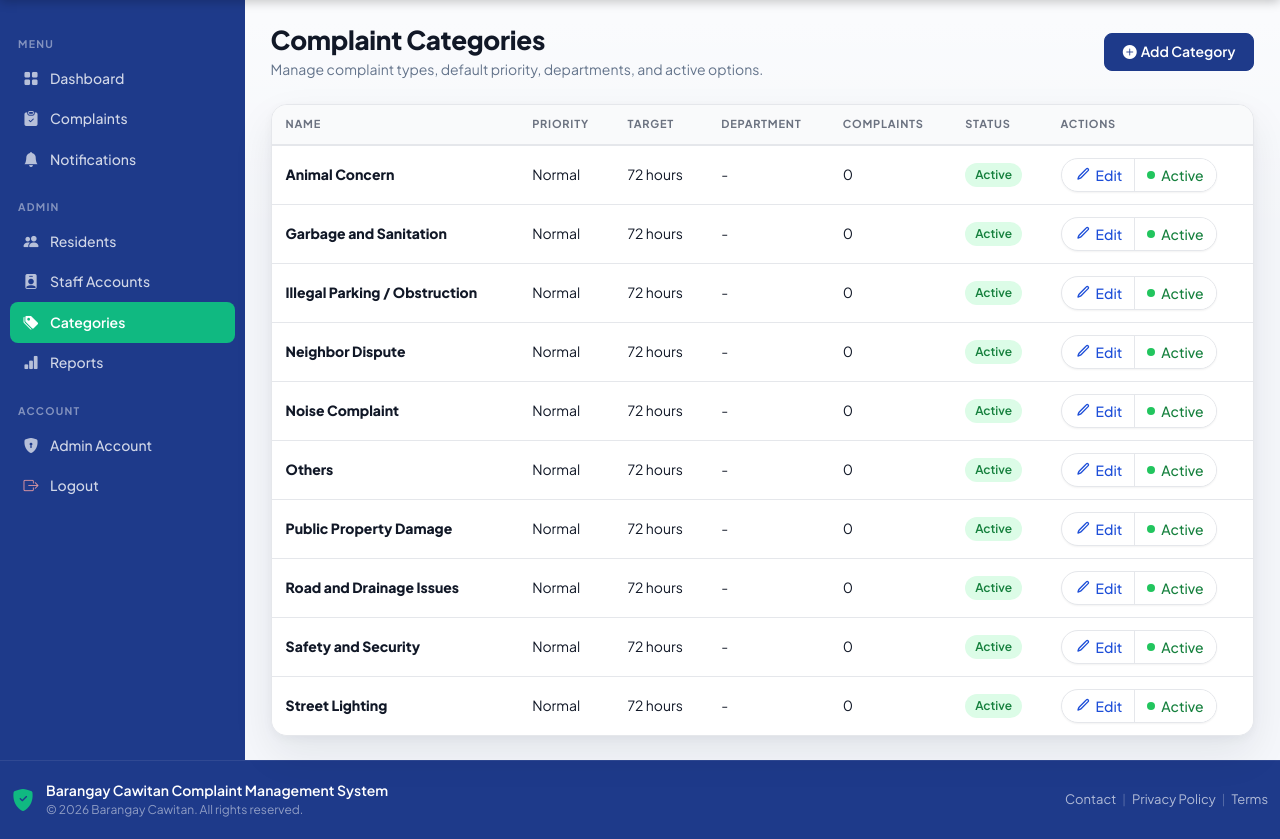
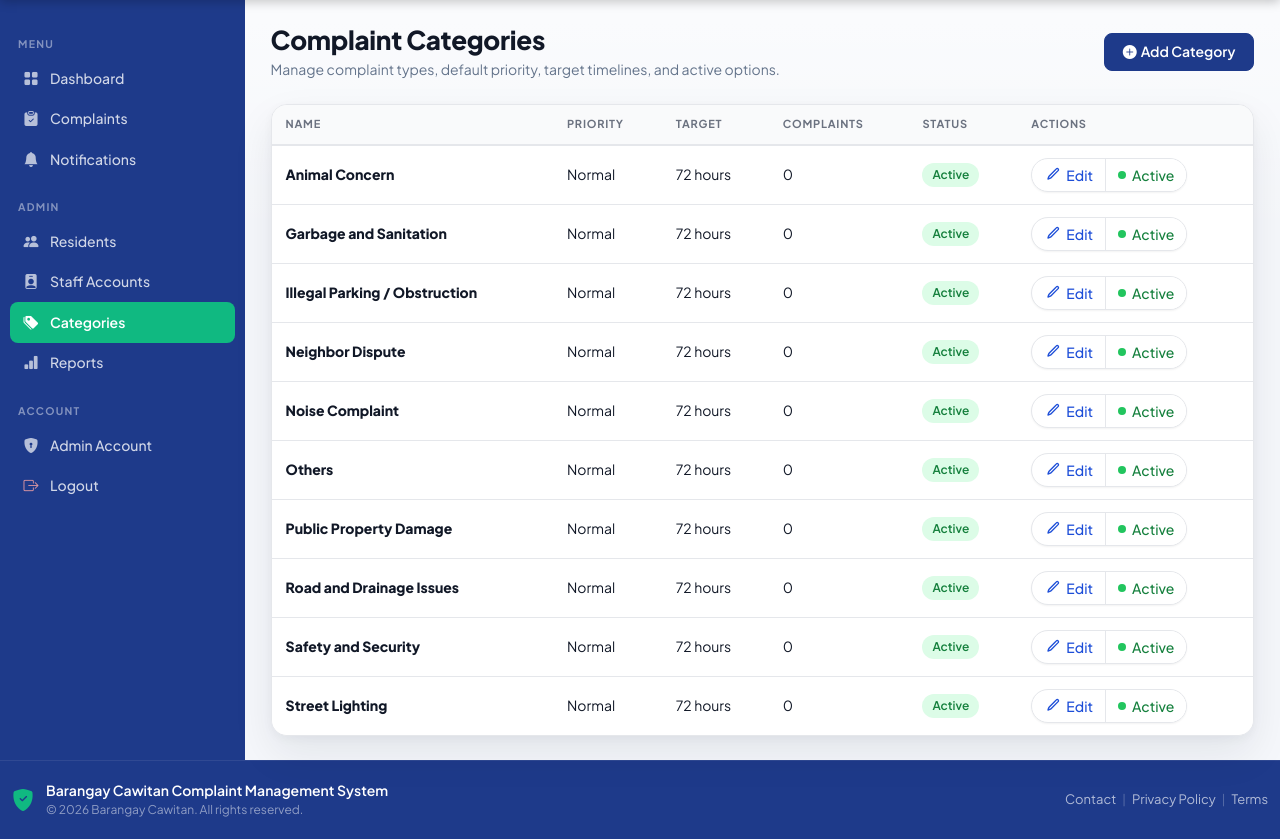
Before and after one commit to echo10000/Web-Based-Barangay-Cawitan-Complaint-System, a Django app: page /complaints/categories/ in a window 1280 px wide. Shown: the part 64-903 px from the top of the page. Run offline with Django 4.2, Linux system fonts and the light colour scheme; the visitor is signed in with stand-in values (Sample User, id 1); data comes from the database, SQL or seed files in the repository; data that the repository does not hold is empty; some libraries are stand-ins or nearby versions.

Commit message:
Polishing features

```diff
--- a/accounts/admin.py
+++ b/accounts/admin.py
@@ -19,9 +19,9 @@ class ResidentProfileAdmin(admin.ModelAdmin):
 
 @admin.register(StaffProfile)
 class StaffProfileAdmin(admin.ModelAdmin):
-    list_display = ("user", "position", "department", "availability", "phone_number", "short_responsibilities", "created_at")
-    list_filter = ("availability", "department", "specialization_categories")
-    search_fields = ("user__username", "user__first_name", "user__last_name", "position", "department", "responsibilities")
+    list_display = ("user", "position", "availability", "phone_number", "short_responsibilities", "created_at")
+    list_filter = ("availability", "specialization_categories")
+    search_fields = ("user__username", "user__first_name", "user__last_name", "position", "responsibilities")
     filter_horizontal = ("specialization_categories",)
 
     @admin.display(description="Staff functions")
--- a/accounts/forms.py
+++ b/accounts/forms.py
@@ -174,10 +174,9 @@ class ResidentVerificationForm(forms.ModelForm):
 class StaffProfileForm(forms.ModelForm):
     class Meta:
         model = StaffProfile
-        fields = ["position", "department", "availability", "specialization_categories", "phone_number"]
+        fields = ["position", "availability", "specialization_categories", "phone_number"]
         widgets = {
             "position": forms.TextInput(attrs={"class": "form-control"}),
-            "department": forms.TextInput(attrs={"class": "form-control"}),
             "availability": forms.Select(attrs={"class": "form-select"}),
             "specialization_categories": forms.SelectMultiple(attrs={"class": "form-select", "size": 5}),
             "phone_number": forms.TextInput(attrs={"class": "form-control"}),
@@ -191,7 +190,6 @@ class StaffProfileForm(forms.ModelForm):
 
 class StaffAccountForm(UserCreationForm):
     position = forms.CharField(max_length=100, required=False, widget=forms.TextInput(attrs={"class": "form-control"}))
-    department = forms.CharField(max_length=100, required=False, widget=forms.TextInput(attrs={"class": "form-control"}))
     availability = forms.ChoiceField(
         choices=StaffProfile.Availability.choices,
         required=False,
@@ -229,7 +227,6 @@ class StaffAccountForm(UserCreationForm):
             staff_profile = StaffProfile.objects.create(
                 user=user,
                 position=self.cleaned_data.get("position", ""),
-                department=self.cleaned_data.get("department", ""),
                 availability=self.cleaned_data.get("availability") or StaffProfile.Availability.AVAILABLE,
                 phone_number=self.cleaned_data.get("phone_number", ""),
             )
--- a/accounts/models.py
+++ b/accounts/models.py
@@ -81,7 +81,6 @@ class ResidentProfile(models.Model):
 class StaffProfile(models.Model):
     class Availability(models.TextChoices):
         AVAILABLE = "AVAILABLE", "Available"
-        BUSY = "BUSY", "Busy"
         UNAVAILABLE = "UNAVAILABLE", "Unavailable"
 
     DEFAULT_RESPONSIBILITIES = "\n".join(
@@ -99,7 +98,6 @@ class StaffProfile(models.Model):
 
     user = models.OneToOneField(User, on_delete=models.CASCADE, related_name="staff_profile")
     position = models.CharField(max_length=100, blank=True)
-    department = models.CharField(max_length=100, blank=True)
     availability = models.CharField(max_length=20, choices=Availability.choices, default=Availability.AVAILABLE)
     specialization_categories = models.ManyToManyField(
         "complaints.ComplaintCategory",
--- a/accounts/views.py
+++ b/accounts/views.py
@@ -595,7 +595,6 @@ def staff_management_view(request):
     search = request.GET.get("q", "").strip()
     total_staff = staff.count()
     available_staff = staff.filter(staff_profile__availability=StaffProfile.Availability.AVAILABLE).count()
-    busy_staff = staff.filter(staff_profile__availability=StaffProfile.Availability.BUSY).count()
     if search:
         staff = staff.filter(
             Q(first_name__icontains=search)
@@ -603,7 +602,6 @@ def staff_management_view(request):
             | Q(username__icontains=search)
             | Q(email__icontains=search)
             | Q(staff_profile__position__icontains=search)
-            | Q(staff_profile__department__icontains=search)
             | Q(staff_profile__phone_number__icontains=search)
         )
     filtered_count = staff.count()
@@ -620,6 +618,5 @@ def staff_management_view(request):
             "total_staff": total_staff,
             "filtered_count": filtered_count,
             "available_staff": available_staff,
-            "busy_staff": busy_staff,
         },
     )
--- a/complaints/forms.py
+++ b/complaints/forms.py
@@ -106,10 +106,10 @@ class StaffAssignmentChoiceField(forms.ModelChoiceField):
         try:
             profile = obj.staff_profile
             availability = profile.get_availability_display()
-            team = profile.department or profile.position or "No team"
+            team = profile.position or "No position"
         except Exception:
             availability = "No availability"
-            team = "No team"
+            team = "No position"
         return f"{obj.get_full_name() or obj.username} - {availability}, {workload} active, {overdue} overdue, {team}"
 
 
@@ -514,7 +514,6 @@ class ComplaintCategoryForm(forms.ModelForm):
             "description",
             "default_priority",
             "target_resolution_hours",
-            "responsible_department",
             "color",
             "is_active",
         ]
@@ -523,7 +522,6 @@ class ComplaintCategoryForm(forms.ModelForm):
             "description": forms.Textarea(attrs={"class": "form-control", "rows": 3}),
             "default_priority": forms.Select(attrs={"class": "form-select"}),
             "target_resolution_hours": forms.NumberInput(attrs={"class": "form-control", "min": 1}),
-            "responsible_department": forms.TextInput(attrs={"class": "form-control"}),
             "color": forms.TextInput(attrs={"class": "form-control", "placeholder": "#2563eb"}),
             "is_active": forms.CheckboxInput(attrs={"class": "form-check-input"}),
         }
--- a/complaints/models.py
+++ b/complaints/models.py
@@ -15,7 +15,6 @@ class ComplaintCategory(models.Model):
         default="NORMAL",
     )
     target_resolution_hours = models.PositiveIntegerField(default=72)
-    responsible_department = models.CharField(max_length=100, blank=True)
     color = models.CharField(max_length=20, blank=True, help_text="Optional dashboard color such as #2563eb.")
     is_active = models.BooleanField(default=True)
 
--- a/complaints/services.py
+++ b/complaints/services.py
@@ -50,7 +50,7 @@ def get_staff_assignment_options(complaint, limit=8, include_unavailable=True):
             availability_label = profile.get_availability_display()
             specializations = list(profile.specialization_categories.all())
             specialization_match = bool(complaint.category and complaint.category in specializations)
-            team = profile.department or profile.position or "No team set"
+            team = profile.position or "No position set"
         except Exception:
             availability = ""
             availability_label = "No availability set"
@@ -62,8 +62,7 @@ def get_staff_assignment_options(complaint, limit=8, include_unavailable=True):
 
         availability_rank = {
             "AVAILABLE": 0,
-            "BUSY": 1,
-            "UNAVAILABLE": 2,
+            "UNAVAILABLE": 1,
         }.get(availability, 3)
         score = availability_rank * 100 + staff.active_workload * 10 + staff.overdue_workload
         if specialization_match:
--- a/complaints/templates/complaints/category_management.html
+++ b/complaints/templates/complaints/category_management.html
@@ -4,7 +4,7 @@
 <div class="page-header page-header-row">
     <div>
         <h1>Complaint Categories</h1>
-        <p>Manage complaint types, default priority, departments, and active options.</p>
+        <p>Manage complaint types, default priority, target timelines, and active options.</p>
     </div>
     <a class="btn btn-primary" href="{% url 'complaints:category_create' %}">
         <i class="bi bi-plus-circle-fill me-1"></i>Add Category
@@ -19,7 +19,6 @@
                     <th>Name</th>
                     <th>Priority</th>
                     <th>Target</th>
-                    <th>Department</th>
                     <th>Complaints</th>
                     <th>Status</th>
                     <th>Actions</th>
@@ -34,7 +33,6 @@
                         </td>
                         <td>{{ category.get_default_priority_display }}</td>
                         <td>{{ category.target_resolution_hours }} hours</td>
-                        <td>{{ category.responsible_department|default:"-" }}</td>
                         <td>{{ category.total_complaints }}</td>
                         <td>
                             {% if category.is_active %}
@@ -90,7 +88,7 @@
                     </tr>
                 {% empty %}
                     <tr>
-                        <td colspan="7">
+                        <td colspan="6">
                             <div class="entity-empty">
                                 <i class="bi bi-tags entity-empty-icon"></i>
                                 <p class="entity-empty-title">No categories yet.</p>
--- a/dashboard/templates/dashboard/contact.html
+++ b/dashboard/templates/dashboard/contact.html
@@ -24,7 +24,7 @@
             <div class="info-list">
                 <div class="info-list-item">
                     <span>Office</span>
-                    <strong>Barangay Cawitan Hall, Santa Catalina, Negros Oriental</strong>
+                    <strong>Barangay Cawitan, Santa Catalina City, Negros Oriental</strong>
                 </div>
                 <div class="info-list-item">
                     <span>Office Hours</span>
--- a/dashboard/templates/dashboard/resident_dashboard.html
+++ b/dashboard/templates/dashboard/resident_dashboard.html
@@ -179,7 +179,7 @@
                     <span class="help-contact-icon-wrap"><i class="bi bi-geo-alt-fill"></i></span>
                     <div>
                         <div class="help-contact-label">Address</div>
-                        <div class="help-contact-value">Barangay Cawitan Hall, Kabankalan City, Negros Occidental</div>
+                        <div class="help-contact-value">Barangay Cawitan, Santa Catalina City, Negros Oriental</div>
                     </div>
                 </li>
                 <li class="help-contact-item">
--- a/dashboard/views.py
+++ b/dashboard/views.py
@@ -118,28 +118,24 @@ def resident_help_view(request):
                 "description": "Loud music, disturbance, or repeated neighborhood noise.",
                 "default_priority": "NORMAL",
                 "target_resolution_hours": 72,
-                "responsible_department": "Barangay Desk",
             },
             {
                 "name": "Garbage & Sanitation",
                 "description": "Waste collection, cleanliness, drainage odor, or sanitation concerns.",
                 "default_priority": "NORMAL",
                 "target_resolution_hours": 72,
-                "responsible_department": "Sanitation",
             },
             {
                 "name": "Road, Lighting, or Obstruction",
                 "description": "Street lighting, road hazards, blocked pathways, or drainage issues.",
                 "default_priority": "HIGH",
                 "target_resolution_hours": 48,
-                "responsible_department": "Public Works",
             },
             {
                 "name": "Safety & Security",
                 "description": "Public safety concerns that need barangay attention.",
                 "default_priority": "URGENT",
                 "target_resolution_hours": 24,
-                "responsible_department": "Barangay Tanod",
             },
         ]
 
```
Also changed, not shown: accounts/management/commands/create_sample_accounts.py (+4 -4 lines), accounts/templates/accounts/staff_management.html (+2 -10 lines), dashboard/templates/dashboard/resident_help.html (+3 -6 lines), accounts/migrations/0008_remove_staffprofile_department.py (added), accounts/migrations/0009_remove_busy_staff_availability.py (added), complaints/migrations/0015_remove_complaintcategory_responsible_department.py (added).
